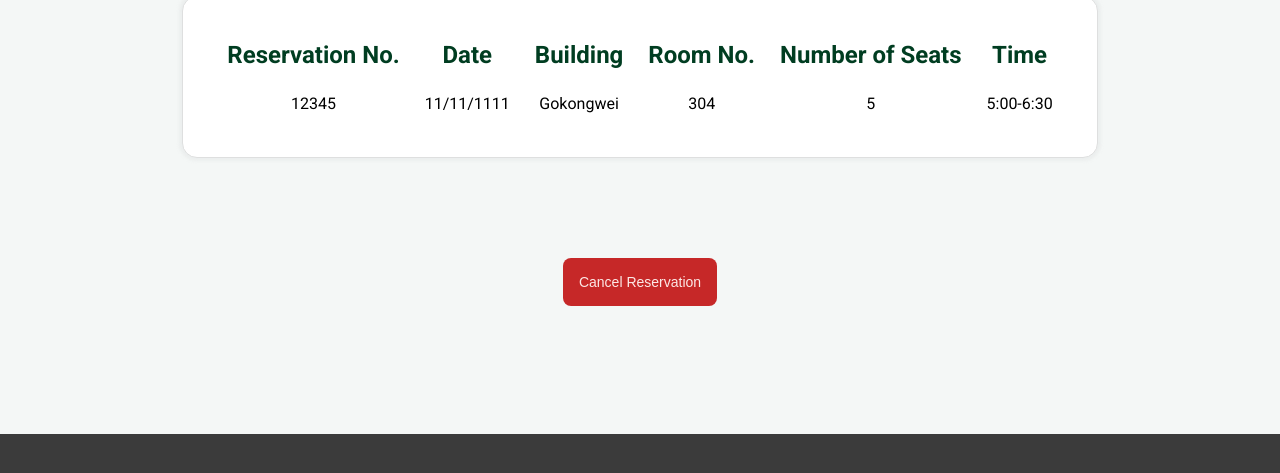
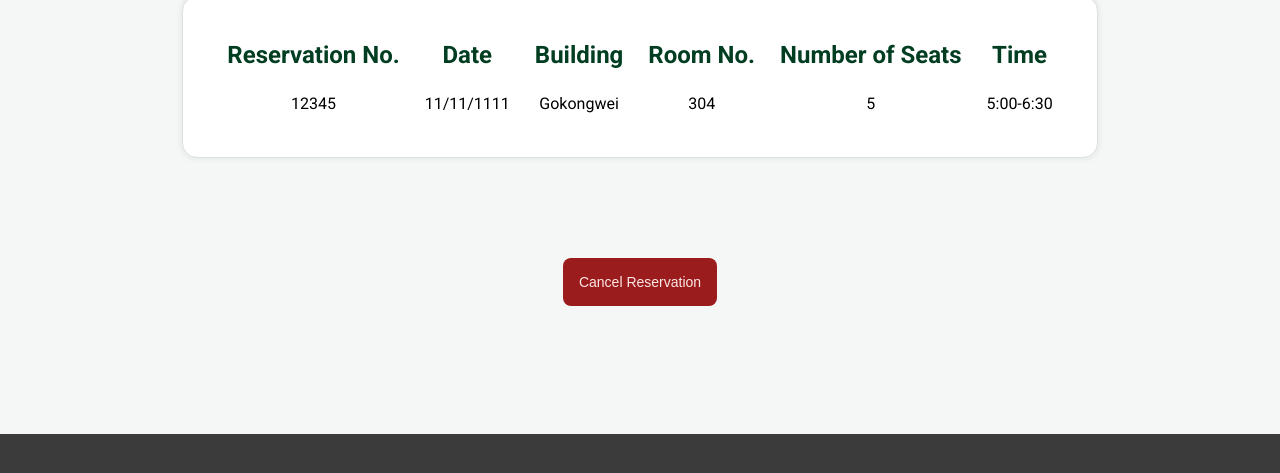
Before and after one commit to corfaux/Y2T2-CCAPDEV, a plain HTML site: page cancel.html in a window 1280 px wide. Shown: the part 295-768 px from the top of the page. Drawn offline with Linux system fonts and the light colour scheme; a web font is replaced by a local one.

Commit message:
Add files via upload

```diff
--- a/css/cancel.css
+++ b/css/cancel.css
@@ -128,7 +128,7 @@ header .container .logo {
 
     border: 0px solid #ccc;
     color: #fce8e6;
-    background-color: #c62828;
+    background-color: #9b1c1c;
     font-family: Arial, Helvetica, sans-serif;
     font-size: 14px;
 }
```
